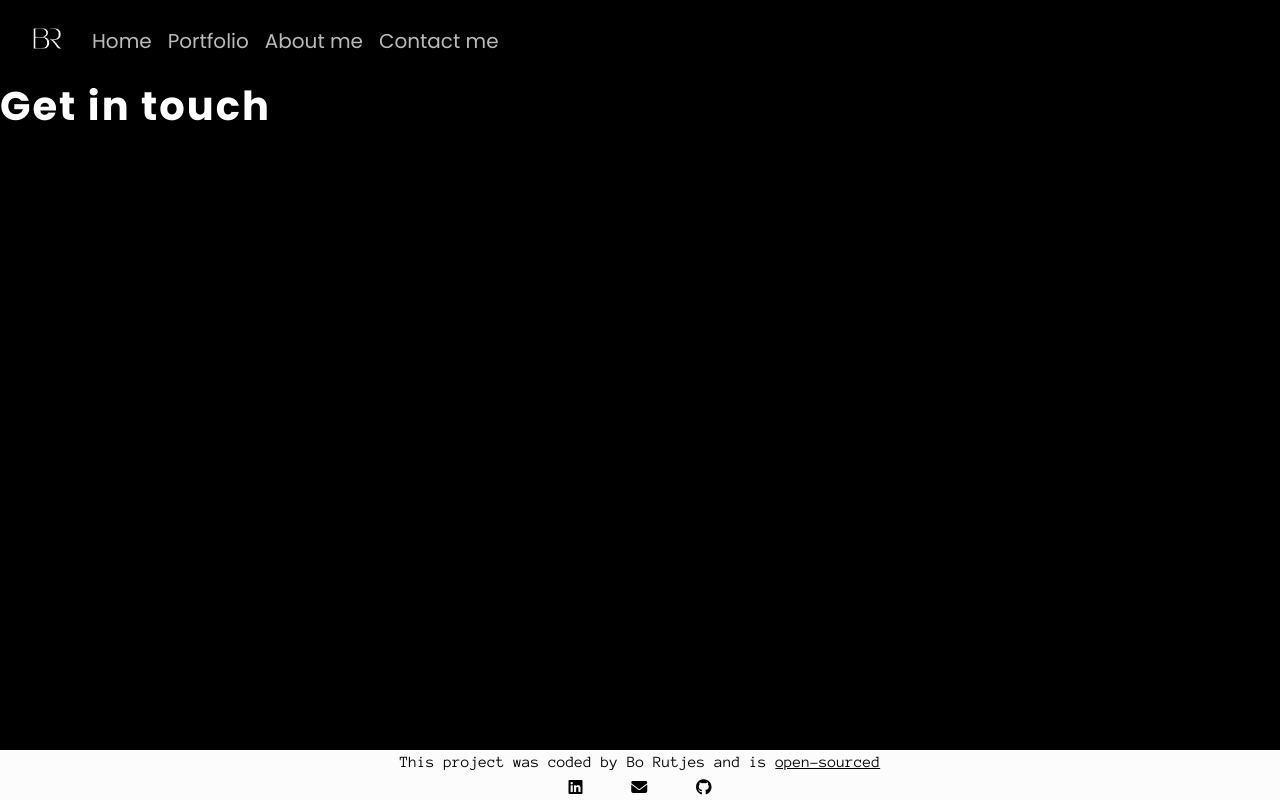
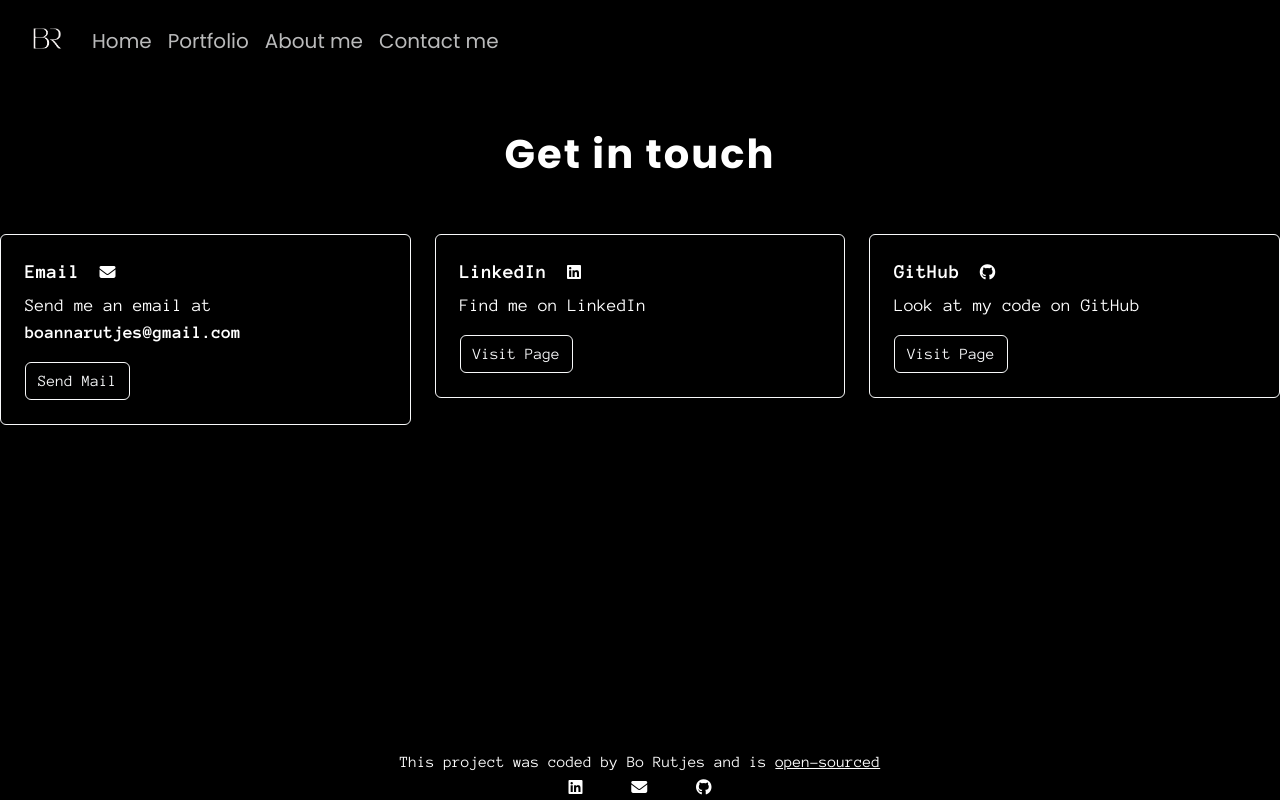
Before and after one commit to Bosif/portfolio-website, a plain HTML site: page contact.html in a window 1280 px wide. Drawn offline with nearby package versions, Linux system fonts and the light colour scheme.

Commit message:
Finished website

```diff
--- a/contact.html
+++ b/contact.html
@@ -60,9 +60,40 @@
               </div>
             </div>
         </nav>
-        <h1>Get in touch</h1>
-    </div>
-
+        <h1 class="text-center mt-5 mb-5">Get in touch</h1>
+        <div class="row">
+          <div class="col-sm-4 mb-3 mb-sm-0 mt-2">
+            <div class="card-dark border border-light p-4 rounded">
+              <div class="card-body">
+                <h5 class="card-title fw-bolder">Email<i class="fa-solid fa-envelope"></i
+                  ></h5>
+                <p class="card-text mt-2">Send me an email at <strong>boannarutjes@gmail.com</strong></p>
+                <a href="mailto:boannarutjes@gmail.com" class="btn btn-outline-light">Send Mail</a>
+              </div>
+            </div>
+          </div>
+          <div class="col-sm-4 mb-3 mb-sm-0 mt-2">
+            <div class="card-dark border border-light p-4 rounded">
+              <div class="card-body">
+                <h5 class="card-title fw-bolder">LinkedIn<i class="fa-brands fa-linkedin no-highlight"></i
+                  ></h5>
+                <p class="card-text mt-2">Find me on LinkedIn</p>
+                <a href="https://www.linkedin.com/in/bo-rutjes-748b132ba/" target="blank" class=
+                "btn btn-outline-light">Visit Page</a>
+              </div>
+            </div>
+          </div>
+          <div class="col-sm-4 mb-3 mb-sm-0 mt-2">
+            <div class="card-dark border border-light p-4 rounded">
+              <div class="card-body">
+                <h5 class="card-title fw-bolder">GitHub<i class="fa-brands fa-github no-highlight"></i
+                  ></h5>
+                <p class="card-text mt-2">Look at my code on GitHub</p>
+                <a href="https://github.com/Bosif" target="_blank" class="btn btn-outline-light">Visit Page</a>
+              </div>
+            </div>
+          </div>
+        </div>
     <footer>
         This project was coded by Bo Rutjes and is
         <a href="https://github.com/Bosif/portfolio-website" target="_blank"
--- a/src/style.css
+++ b/src/style.css
@@ -32,8 +32,8 @@ p {
 }
 
 footer {
-  background-color: #fcfcfc;
-  color: black;
+  color: #fcfcfc;
+  background-color: black;
   text-align: center;
   position: fixed;
   bottom: 0;
@@ -53,11 +53,16 @@ i:hover {
 }
 
 a {
-  color: black;
+  color: white;
 }
 
 a:hover {
   color: grey;
+}
+
+.no-highlight:hover {
+  color: white;
+  cursor: default;
 }
 
 h3 {
```
Also changed, not shown: portfolio.html (+4 -4 lines), about.html (line endings or trailing spaces).
